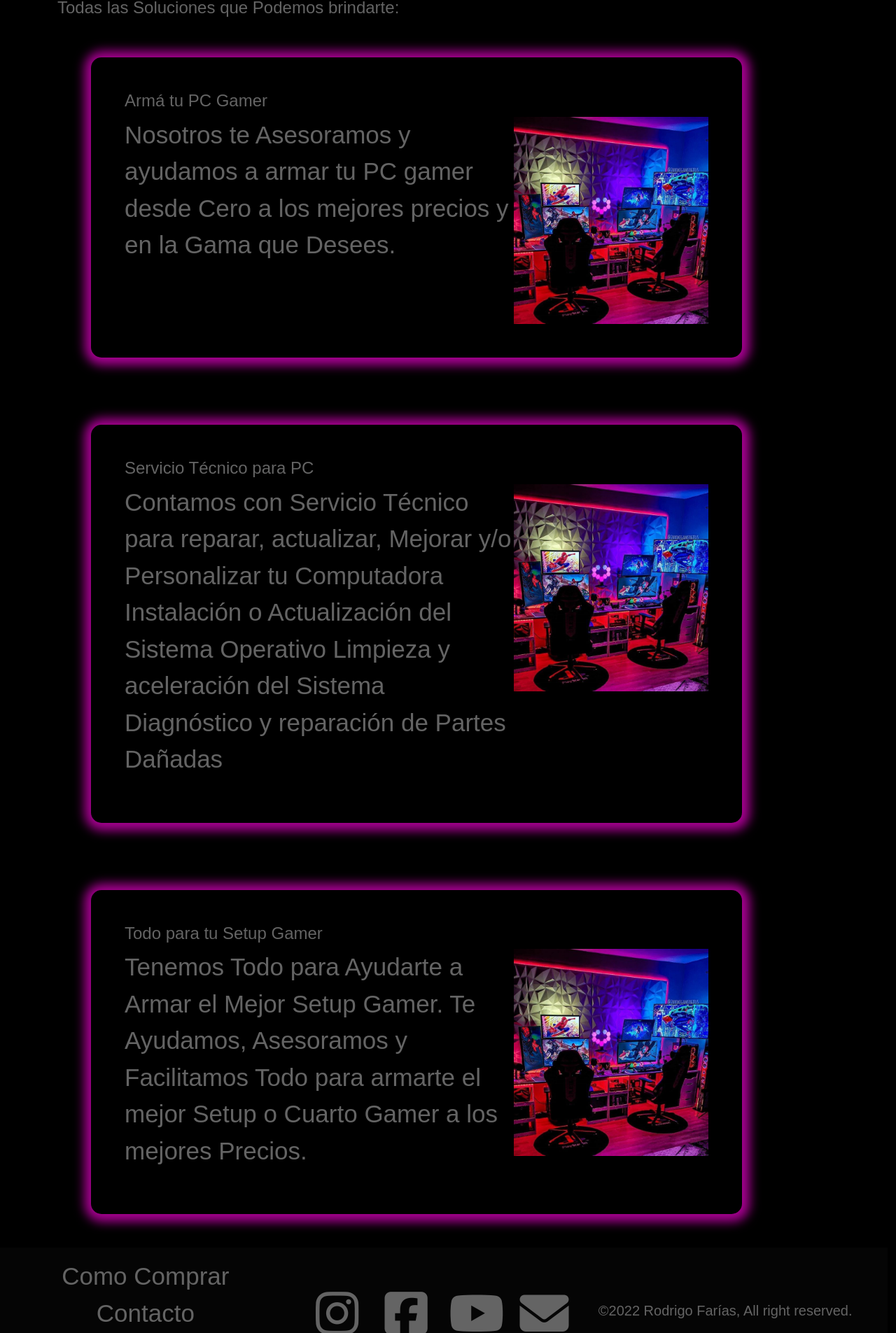
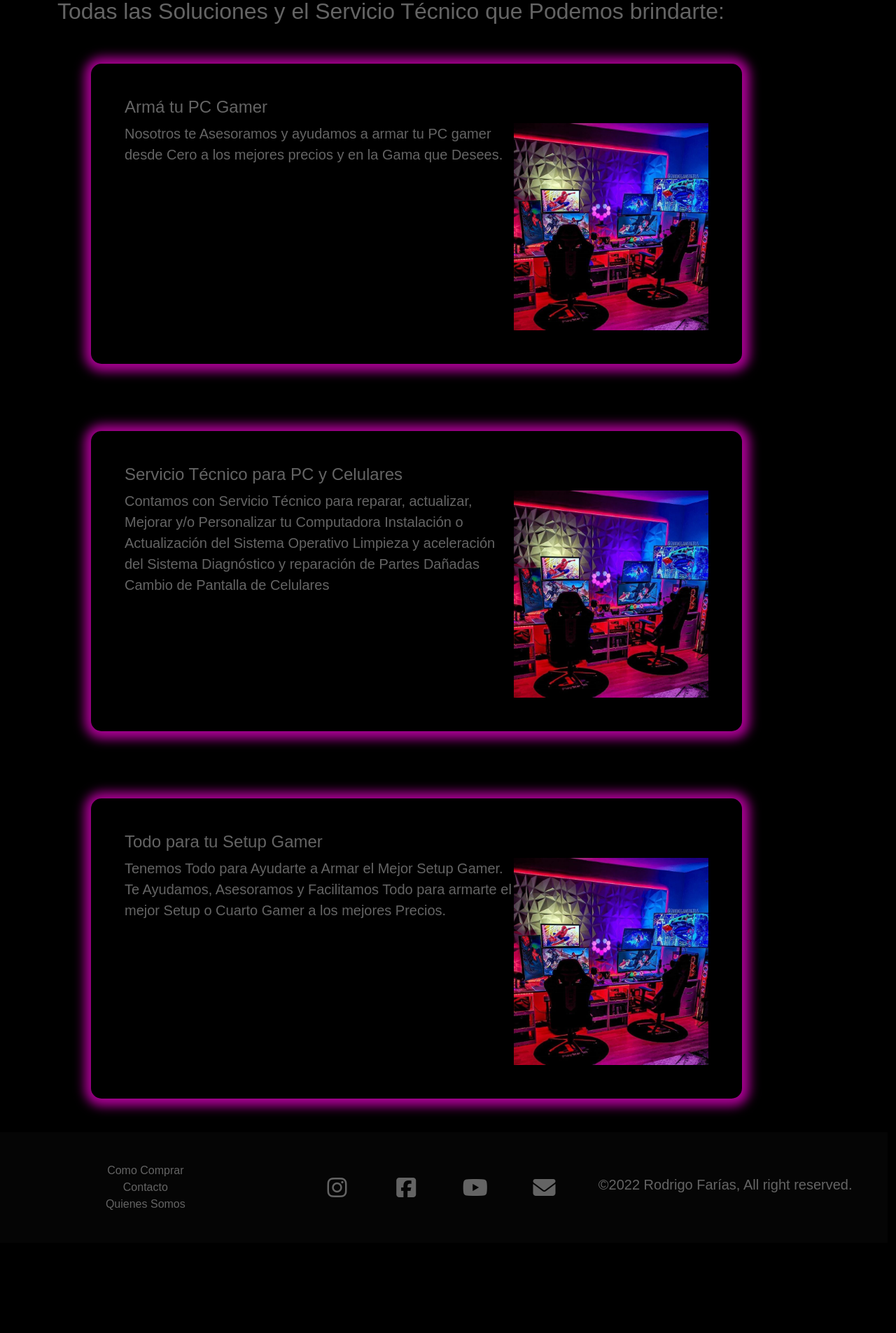
Before and after one commit to RodriFarias99/TechSolutions-FariasVilla, a website: page pages/service.html in a window 1280 px wide. Shown: the part 209-2114 px from the top of the page at 70% size. After the commit the page ends 1985 px from the top, so only its background shows below. Drawn offline with nearby package versions, Linux system fonts and the light colour scheme; a web font is replaced by a local one.

Commit message:
Preentrega

```diff
--- a/assets/scss/style.scss
+++ b/assets/scss/style.scss
@@ -104,19 +104,19 @@ fieldset{
 
 $fontSizes:(
     sm: 10px,
-    med: 18px,
-    big: 35px
+    med: 15px,
+    big: 20px
 );
 
 
 @media(min-width:768px){
-    body{
+    main{
         font-size: map-get($fontSizes, med);
     }
 }
 
 @media(min-width:1200px){
-    body{
+    main{
         font-size: map-get($fontSizes, big);
     }
 }
--- a/pages/service.html
+++ b/pages/service.html
@@ -5,6 +5,7 @@
         <meta name="viewport" content="width=device-width, initial-scale=1.0">
         <link rel="shortcut icon" href="assets/img/icon.jpg"   type="image/x-icon">
         <link href="https://cdn.jsdelivr.net/npm/bootstrap@5.2.0-beta1/dist/css/bootstrap.min.css" rel="stylesheet" integrity="sha384-0evHe/X+R7YkIZDRvuzKMRqM+OrBnVFBL6DOitfPri4tjfHxaWutUpFmBp4vmVor" crossorigin="anonymous">
+        <link href="https://unpkg.com/aos@2.3.1/dist/aos.css" rel="stylesheet">
         <link rel="stylesheet" href="../assets/css/style.css">
         <script src="https://kit.fontawesome.com/a9c3ae206a.js" crossorigin="anonymous"></script>
         <title>Soluciones</title>
@@ -38,23 +39,24 @@
         </header>
         <main class="container">
             <h1 class="col-12">Nuestros Servicios</h1>
-            <h4>Todas las Soluciones que Podemos brindarte:</h4>
+            <h2>Todas las Soluciones y el Servicio Técnico que Podemos brindarte:</h4>
             <div class="row col-10 mx-5 justify-content-center align-items-center">
-                <div class="contentBox my-5 col-12 p-5 d-flex flex-wrap">
+                <div class="contentBox my-5 col-12 p-5 d-flex flex-wrap" data-aos="fade-right" data-aos-offset="300" data-aos-easing="ease-in-sine">
                     <h4 class="col-12">Armá tu PC Gamer</h4>
                     <p class="col-12 col-md-8">Nosotros te Asesoramos y ayudamos a armar tu PC gamer desde Cero a los mejores precios y en la Gama que Desees.</p>
                     <div class="col-12 col-md-4"><img  class="img-fluid" height="500vh" src="../assets/img/deco.jpg"></div>
                 </div>
-                <div class="contentBox my-5 col-12 p-5 d-flex flex-wrap">
-                    <h4 class="col-12">Servicio Técnico para PC</h4>
+                <div class="contentBox my-5 col-12 p-5 d-flex flex-wrap" data-aos="fade-right" data-aos-offset="300" data-aos-easing="ease-in-sine">
+                    <h4 class="col-12">Servicio Técnico para PC y Celulares</h4>
                     <p class="col-12 col-md-8">Contamos con Servicio Técnico para reparar, actualizar, Mejorar y/o Personalizar tu Computadora
                         Instalación o Actualización del Sistema Operativo
                         Limpieza y aceleración del Sistema
                         Diagnóstico y reparación de Partes Dañadas
+                        Cambio de Pantalla de Celulares
                     </p>
                     <div class="col-12 col-md-4"><img  class="img-fluid" height="500vh" src="../assets/img/deco.jpg"></div>
                 </div>
-                <div class="contentBox my-5 col-12 p-5 d-flex flex-wrap">
+                <div class="contentBox my-5 col-12 p-5 d-flex flex-wrap" data-aos="fade-right" data-aos-offset="300" data-aos-easing="ease-in-sine">
                     <h4 class="col-12">Todo para tu Setup Gamer</h4>
                     <p class="col-12 col-md-8">Tenemos Todo para Ayudarte a Armar el Mejor Setup Gamer. Te Ayudamos, Asesoramos y Facilitamos Todo para armarte el mejor Setup o Cuarto Gamer a los mejores Precios.</p>
                     <div class="col-12 col-md-4">
@@ -64,12 +66,12 @@
             </div>
         </main>
         <footer class="row container-fluid text-center d-flex align-items-center justify-content-center">
-            <div class="row col-12 col-xl-4">
+            <div class="row my-4 col-12 col-xl-4">
                 <a href="#" class="col-12">Como Comprar</a>
                 <a href="./pages/contact.html" class="col-12">Contacto</a>
                 <a href="./pages/aboutUs.html" class="col-12">Quienes Somos</a>
             </div>
-            <div class="row col-12 col-xl-4 redes">
+            <div class="row my-4 col-12 col-xl-4 redes">
                     <a href="https://www.instagram.com" target="_blank" class="fa-brands fa-instagram fa-2xl ig col-3"></a>
                     <a href="https://www.facebook.com" target="_blank" class="fa-brands fa-facebook-square fa-2xl fb col-3"></a>
                     <a href="https://www.youtube.com" target="_blank" class="fa-brands fa-youtube fa-2xl Yt col-3"></a>
@@ -77,6 +79,10 @@
             </div>
             <div class="col-12 col-xl-4 py-5"><h5>©2022 Rodrigo Farías, All right reserved.</h5></div>
         </footer>
+        <script src="https://unpkg.com/aos@2.3.1/dist/aos.js"></script>
+        <script>
+            AOS.init();
+        </script>
         <!-- JavaScript Bundle with Popper -->
         <script src="https://cdn.jsdelivr.net/npm/bootstrap@5.2.0-beta1/dist/js/bootstrap.bundle.min.js" integrity="sha384-pprn3073KE6tl6bjs2QrFaJGz5/SUsLqktiwsUTF55Jfv3qYSDhgCecCxMW52nD2" crossorigin="anonymous"></script>
     </body>
```
Also changed, not shown: index.html (+13 -28 lines), pages/aboutUs.html (+2 -2 lines), pages/contact.html (+2 -2 lines), pages/products.html (+2 -2 lines), assets/css/style.css.
